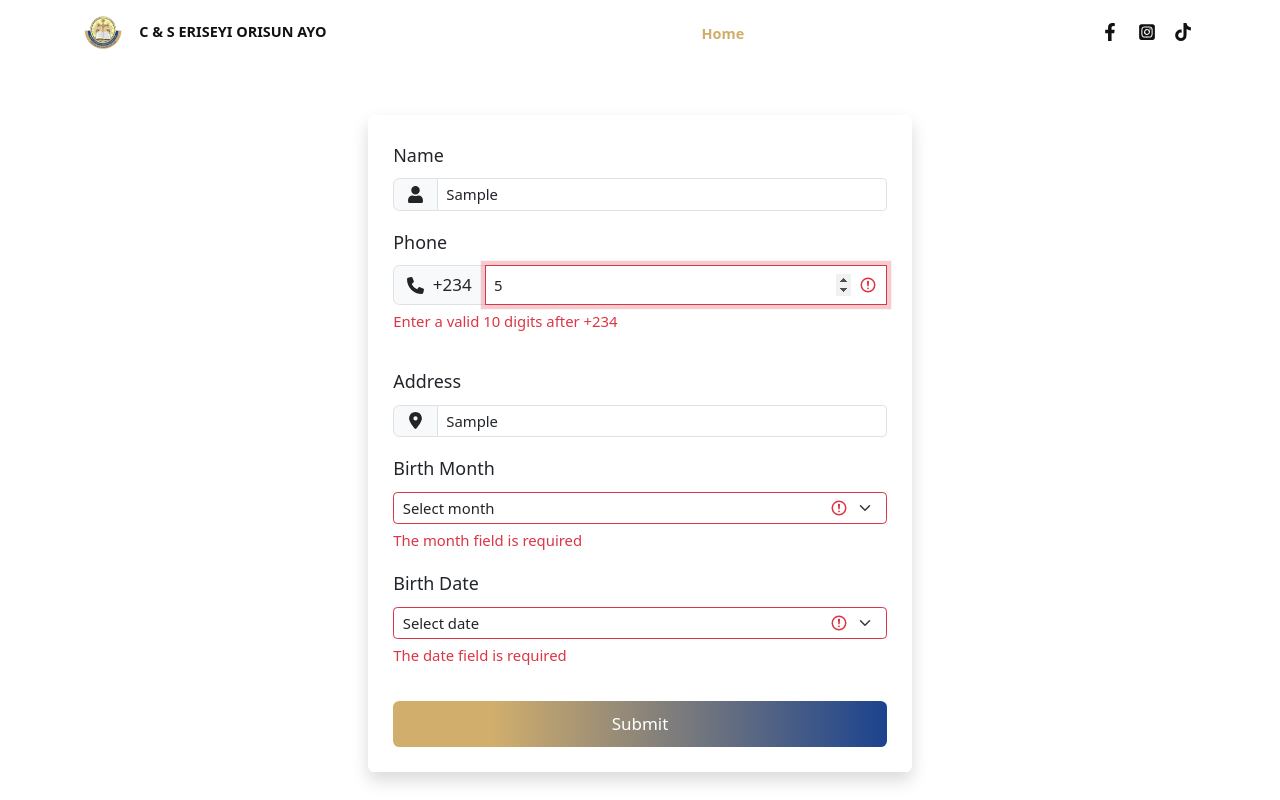
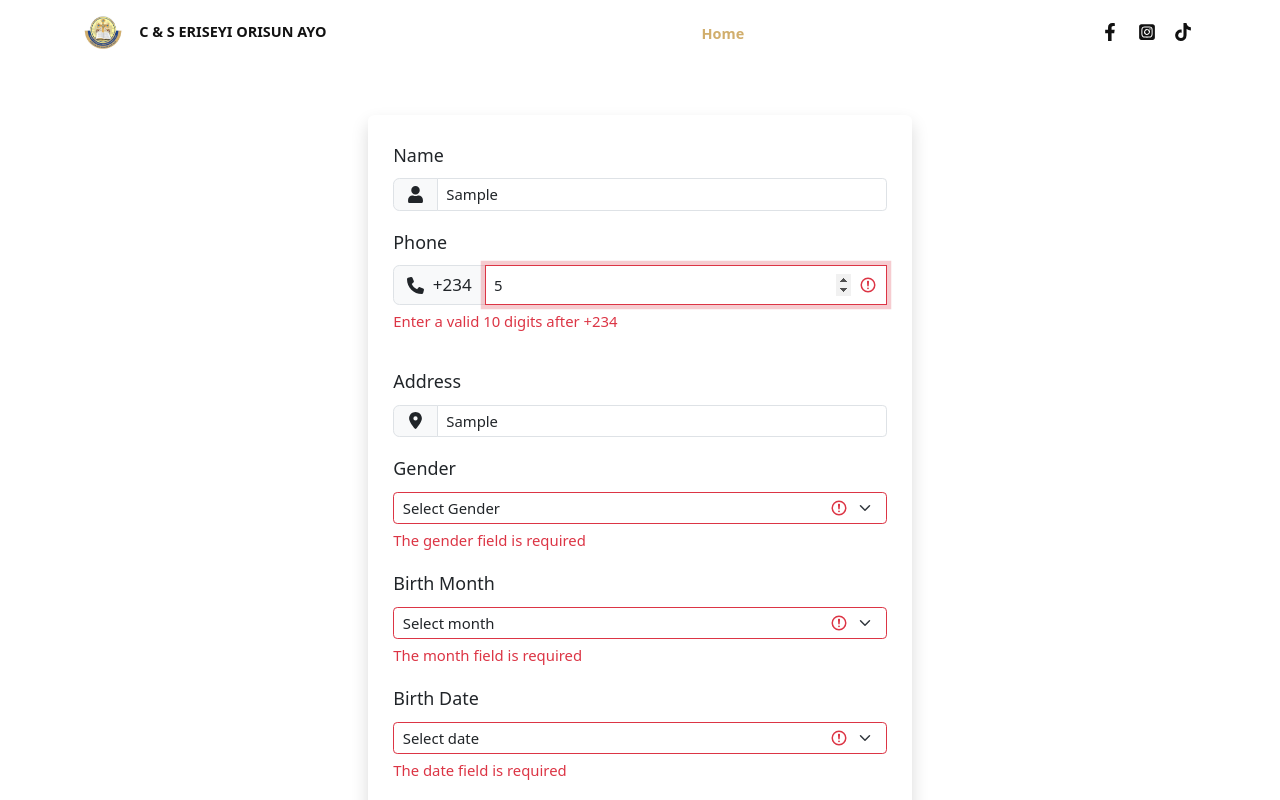
Before and after one commit to tcarsity/eriseyi-orisun-ayo, a React (Vite) app: page /add-member in a window 1280 px wide. Both pictures are taken after typing "Sample", "5", "Sample" into the empty fields and a click on the button "Submit". Shown: the top 800 px of the page. Built offline with nearby package versions, Linux system fonts and the light colour scheme.

Commit message:
Numerous corrections

```diff
--- a/src/assets/style.scss
+++ b/src/assets/style.scss
@@ -184,15 +184,15 @@ small {
 }
 
 table {
-  font-size: clamp(1rem, 1vw + 0.5rem, 1rem);
+  font-size: clamp(0.85rem, 1vw + 0.5rem, 1rem);
 }
 
 table th {
-  font-size: clamp(1rem, 1vw + 0.5rem, 1.1rem);
+  font-size: clamp(0.9rem, 1vw + 0.5rem, 1.1rem);
 }
 
 table td {
-  font-size: clamp(1rem, 0.9vw + 0.4rem, 1rem);
+  font-size: clamp(0.85rem, 0.9vw + 0.4rem, 1rem);
 }
 
 .search input {
--- a/src/components/members/Create.jsx
+++ b/src/components/members/Create.jsx
@@ -184,6 +184,28 @@ const Create = () => {
                           </div>
 
                           <div className="mb-3">
+                            <label className="form-label">Gender</label>
+                            <select
+                              {...register("gender", {
+                                required: "The gender field is required",
+                              })}
+                              className={`form-select form-select-sm ${
+                                errors.gender && "is-invalid"
+                              }`}
+                            >
+                              <option value="">Select Gender</option>
+                              <option value="male">Male</option>
+                              <option value="female">Female</option>
+                            </select>
+
+                            {errors.gender && (
+                              <p className="invalid-feedback">
+                                {errors.gender?.message}
+                              </p>
+                            )}
+                          </div>
+
+                          <div className="mb-3">
                             <label className="form-label">Birth Month</label>
                             <select
                               {...register("birth_month", {
--- a/src/components/members/Edit.jsx
+++ b/src/components/members/Edit.jsx
@@ -31,6 +31,7 @@ const Edit = () => {
           ? member.phone.slice(4) // remove +234
           : member.phone,
         address: member.address,
+        gender: member.gender,
         birth_month: member.birth_month,
         birth_day: member.birth_day,
       };
@@ -204,6 +205,28 @@ const Edit = () => {
                             </div>
 
                             <div className="mb-3">
+                              <label className="form-label">Gender</label>
+                              <select
+                                {...register("gender", {
+                                  required: "The gender field is required",
+                                })}
+                                className={`form-select form-select-sm ${
+                                  errors.gender && "is-invalid"
+                                }`}
+                              >
+                                <option value="">Select Gender</option>
+                                <option value="male">Male</option>
+                                <option value="female">Female</option>
+                              </select>
+
+                              {errors.gender && (
+                                <p className="invalid-feedback">
+                                  {errors.gender?.message}
+                                </p>
+                              )}
+                            </div>
+
+                            <div className="mb-3">
                               <label className="form-label">Birth Month</label>
                               <select
                                 {...register("birth_month")}
--- a/src/components/members/Show.jsx
+++ b/src/components/members/Show.jsx
@@ -145,6 +145,7 @@ const Show = () => {
                               <th>Name</th>
                               <th>Phone</th>
                               <th>Address</th>
+                              <th>Gender</th>
                               <th>Birth Month</th>
                               <th>Birth Date</th>
                               <th>Edit</th>
@@ -163,6 +164,7 @@ const Show = () => {
                                   <td>{member.name}</td>
                                   <td>{member.phone}</td>
                                   <td>{member.address}</td>
+                                  <td>{member.gender}</td>
                                   <td>{member.birth_month}</td>
                                   <td>{member.birth_day}</td>
                                   <td>
@@ -197,7 +199,7 @@ const Show = () => {
                               ))
                             ) : (
                               <tr>
-                                <td colSpan="8" className="text-center">
+                                <td colSpan="9" className="text-center">
                                   No members yet
                                 </td>
                               </tr>
--- a/src/components/pages/AddMember.jsx
+++ b/src/components/pages/AddMember.jsx
@@ -147,6 +147,28 @@ const AddMember = () => {
                       </div>
 
                       <div className="mb-3">
+                        <label className="form-label">Gender</label>
+                        <select
+                          {...register("gender", {
+                            required: "The gender field is required",
+                          })}
+                          className={`form-select form-select-sm ${
+                            errors.gender && "is-invalid"
+                          }`}
+                        >
+                          <option value="">Select Gender</option>
+                          <option value="male">Male</option>
+                          <option value="female">Female</option>
+                        </select>
+
+                        {errors.gender && (
+                          <p className="invalid-feedback">
+                            {errors.gender?.message}
+                          </p>
+                        )}
+                      </div>
+
+                      <div className="mb-3">
                         <label className="form-label">Birth Month</label>
                         <select
                           {...register("birth_month", {
--- a/src/components/testimonial/Show.jsx
+++ b/src/components/testimonial/Show.jsx
@@ -161,7 +161,7 @@ const Show = () => {
                               ))
                             ) : (
                               <tr>
-                                <td colSpan="7" className="text-center">
+                                <td colSpan="8" className="text-center">
                                   No testimonails yet
                                 </td>
                               </tr>
```
